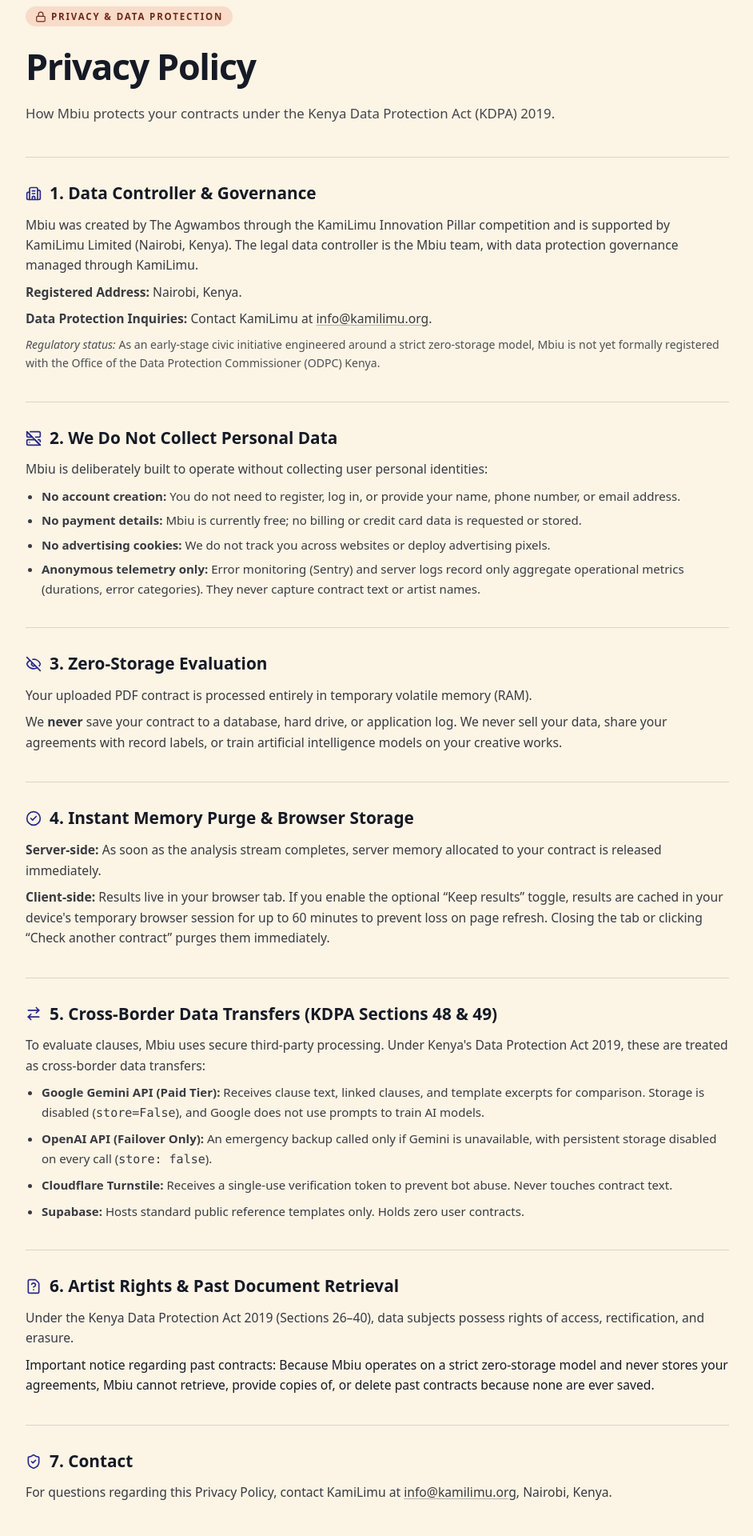
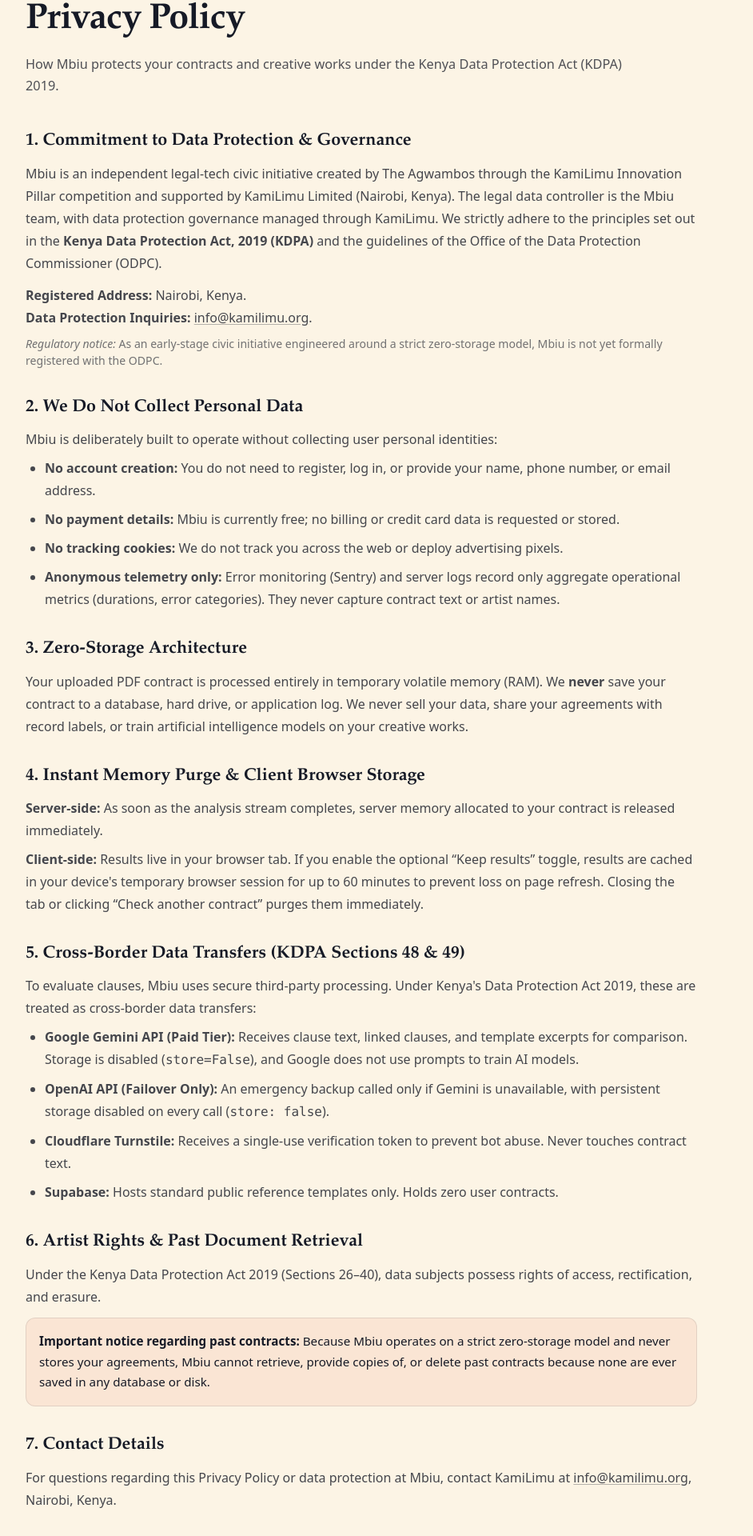
Before and after one commit to mutuiris/mbiu, a Next.js app in the folder frontend/: page /privacy in a window 1280 px wide. Shown: the part 154-2074 px from the top of the page at 80% size, without its empty margins (0-942 px from the left). Built offline with nearby package versions, Linux system fonts and the light colour scheme.

Commit message:
feat(legal): style Privacy Policy matching HustleYetu open left-aligned layout

```diff
--- a/frontend/src/app/privacy/page.tsx
+++ b/frontend/src/app/privacy/page.tsx
@@ -1,62 +1,50 @@
 import React from "react";
 import type { Metadata } from "next";
 import { Navbar } from "@/components/Navbar";
-import {
-  ShieldCheck,
-  Lock,
-  EyeOff,
-  CheckCircle2,
-  ServerOff,
-  ArrowRightLeft,
-  FileQuestion,
-  Building2,
-} from "lucide-react";
 
 export const metadata: Metadata = {
-  title: "Privacy Policy - Mbiu",
+  title: "Privacy Policy — Mbiu",
   description:
-    "How Mbiu protects your music agreements and handles data under the Kenya Data Protection Act 2019.",
+    "How Mbiu collects, uses, and safeguards your data under the Kenya Data Protection Act (KDPA) 2019.",
 };
 
 export default function PrivacyPage() {
   return (
-    <div className="relative min-h-screen overflow-x-clip bg-mbiu-cream font-sans text-mbiu-ink dark:bg-mbiu-bg-dark dark:text-[#F4EFE6]">
+    <div className="relative flex min-h-screen flex-col overflow-x-clip bg-mbiu-cream font-sans text-mbiu-ink transition-colors dark:bg-mbiu-bg-dark dark:text-[#F4EFE6]">
       <Navbar basePath="/" />
 
-      <main className="mx-auto w-full max-w-[1280px] px-4 py-10 sm:px-8 sm:py-16">
-        <div className="w-full max-w-[880px] text-left">
-          <div className="flex items-center gap-2">
-            <span className="inline-flex items-center gap-1.5 rounded-full bg-mbiu-peach/50 px-3 py-1 text-[0.72rem] font-bold uppercase tracking-[0.16em] text-mbiu-warning-text dark:bg-mbiu-peach/15 dark:text-[#f3c9b8]">
-              <Lock className="h-3.5 w-3.5" />
-              Privacy &amp; Data Protection
-            </span>
+      <main className="flex-1 px-4 py-8 sm:px-8 sm:py-12">
+        <div className="mx-auto w-full max-w-[1280px]">
+          {/* Page Header */}
+          <div className="mb-10 text-left">
+            <h1 className="font-serif text-[2.2rem] font-bold tracking-tight text-mbiu-ink dark:text-[#F6F2E9] sm:text-[2.8rem]">
+              Privacy Policy
+            </h1>
+            <p className="mt-2 max-w-[760px] text-[1.02rem] leading-relaxed text-mbiu-ink/75 dark:text-[#B9C1C5]">
+              How Mbiu protects your contracts and creative works under the Kenya Data Protection Act
+              (KDPA) 2019.
+            </p>
           </div>
 
-          <h1 className="mt-4 font-sans text-[2.2rem] font-extrabold tracking-[-0.03em] text-mbiu-ink dark:text-[#F6F2E9] sm:text-[2.8rem]">
-            Privacy Policy
-          </h1>
-
-          <p className="mt-3 text-[1.05rem] leading-relaxed text-mbiu-ink/80 dark:text-[#c2c9cd]">
-            How Mbiu protects your contracts under the Kenya Data Protection Act (KDPA) 2019.
+          {/* Content Column - Max Width 840px, Left-aligned */}
+          <div className="mb-16 max-w-[840px] text-left">
+            <div className="flex flex-col gap-8">
+              <div>
+                <h2 className="mb-2.5 font-serif text-[1.35rem] font-bold text-mbiu-ink dark:text-[#F6F2E9]">
+                  1. Commitment to Data Protection &amp; Governance
+                </h2>
+                <p className="text-[1rem] leading-[1.75] text-mbiu-ink/80 dark:text-[#d2d9de]">
+                  Mbiu is an independent legal-tech civic initiative created by The Agwambos through the
+                  KamiLimu Innovation Pillar competition and supported by KamiLimu Limited (Nairobi,
+                  Kenya). The legal data controller is the Mbiu team, with data protection governance
+                  managed through KamiLimu. We strictly adhere to the principles set out in the{" "}
+                  <strong>Kenya Data Protection Act, 2019 (KDPA)</strong> and the guidelines of the
+                  Office of the Data Protection Commissioner (ODPC).
                 </p>
-
-          <div className="mt-10 space-y-9 text-[0.98rem] leading-relaxed text-mbiu-ink/85 dark:text-[#d2d9de]">
-            {/* Section 1 */}
-            <section className="border-t border-mbiu-ink/15 pt-7 dark:border-white/15">
-              <h2 className="flex items-center gap-2.5 font-sans text-[1.3rem] font-bold text-mbiu-ink dark:text-[#F6F2E9]">
-                <Building2 className="h-5 w-5 text-mbiu-indigo dark:text-mbiu-indigo-dark" />
-                1. Data Controller &amp; Governance
-              </h2>
-              <p className="mt-2.5">
-                Mbiu was created by The Agwambos through the KamiLimu Innovation Pillar competition
-                and is supported by KamiLimu Limited (Nairobi, Kenya). The legal data controller is
-                the Mbiu team, with data protection governance managed through KamiLimu.
-              </p>
-              <p className="mt-2">
+                <p className="mt-3 text-[1rem] leading-[1.75] text-mbiu-ink/80 dark:text-[#d2d9de]">
                   <strong>Registered Address:</strong> Nairobi, Kenya.
-              </p>
-              <p className="mt-2">
-                <strong>Data Protection Inquiries:</strong> Contact KamiLimu at{" "}
+                  <br />
+                  <strong>Data Protection Inquiries:</strong>{" "}
                   <a
                     href="mailto:info@kamilimu.org"
                     className="font-medium underline decoration-mbiu-ink/30 underline-offset-2 hover:text-mbiu-indigo dark:hover:text-white"
@@ -65,23 +53,20 @@ export default function PrivacyPage() {
                   </a>
                   .
                 </p>
-              <p className="mt-2 text-[0.88rem] text-mbiu-ink/75 dark:text-[#a0aab0]">
-                <em>Regulatory status:</em> As an early-stage civic initiative engineered around a
-                strict zero-storage model, Mbiu is not yet formally registered with the Office of the
-                Data Protection Commissioner (ODPC) Kenya.
+                <p className="mt-2 text-[0.88rem] text-mbiu-ink/60 dark:text-[#9aa5aa]">
+                  <em>Regulatory notice:</em> As an early-stage civic initiative engineered around a
+                  strict zero-storage model, Mbiu is not yet formally registered with the ODPC.
                 </p>
-            </section>
+              </div>
 
-            {/* Section 2 */}
-            <section className="border-t border-mbiu-ink/15 pt-7 dark:border-white/15">
-              <h2 className="flex items-center gap-2.5 font-sans text-[1.3rem] font-bold text-mbiu-ink dark:text-[#F6F2E9]">
-                <ServerOff className="h-5 w-5 text-mbiu-indigo dark:text-mbiu-indigo-dark" />
+              <div>
+                <h2 className="mb-2.5 font-serif text-[1.35rem] font-bold text-mbiu-ink dark:text-[#F6F2E9]">
                   2. We Do Not Collect Personal Data
                 </h2>
-              <p className="mt-2.5">
+                <p className="text-[1rem] leading-[1.75] text-mbiu-ink/80 dark:text-[#d2d9de]">
                   Mbiu is deliberately built to operate without collecting user personal identities:
                 </p>
-              <ul className="mt-2 list-disc space-y-1.5 pl-5 text-[0.94rem]">
+                <ul className="mt-2 flex flex-col gap-2 pl-6 list-disc text-[1rem] leading-[1.75] text-mbiu-ink/80 dark:text-[#d2d9de]">
                   <li>
                     <strong>No account creation:</strong> You do not need to register, log in, or
                     provide your name, phone number, or email address.
@@ -91,8 +76,8 @@ export default function PrivacyPage() {
                     card data is requested or stored.
                   </li>
                   <li>
-                  <strong>No advertising cookies:</strong> We do not track you across websites or
-                  deploy advertising pixels.
+                    <strong>No tracking cookies:</strong> We do not track you across the web or deploy
+                    advertising pixels.
                   </li>
                   <li>
                     <strong>Anonymous telemetry only:</strong> Error monitoring (Sentry) and server
@@ -100,54 +85,46 @@ export default function PrivacyPage() {
                     never capture contract text or artist names.
                   </li>
                 </ul>
-            </section>
+              </div>
 
-            {/* Section 3 */}
-            <section className="border-t border-mbiu-ink/15 pt-7 dark:border-white/15">
-              <h2 className="flex items-center gap-2.5 font-sans text-[1.3rem] font-bold text-mbiu-ink dark:text-[#F6F2E9]">
-                <EyeOff className="h-5 w-5 text-mbiu-indigo dark:text-mbiu-indigo-dark" />
-                3. Zero-Storage Evaluation
+              <div>
+                <h2 className="mb-2.5 font-serif text-[1.35rem] font-bold text-mbiu-ink dark:text-[#F6F2E9]">
+                  3. Zero-Storage Architecture
                 </h2>
-              <p className="mt-2.5">
+                <p className="text-[1rem] leading-[1.75] text-mbiu-ink/80 dark:text-[#d2d9de]">
                   Your uploaded PDF contract is processed entirely in temporary volatile memory (RAM).
-              </p>
-              <p className="mt-2">
                   We <strong>never</strong> save your contract to a database, hard drive, or
                   application log. We never sell your data, share your agreements with record labels, or
                   train artificial intelligence models on your creative works.
                 </p>
-            </section>
+              </div>
 
-            {/* Section 4 */}
-            <section className="border-t border-mbiu-ink/15 pt-7 dark:border-white/15">
-              <h2 className="flex items-center gap-2.5 font-sans text-[1.3rem] font-bold text-mbiu-ink dark:text-[#F6F2E9]">
-                <CheckCircle2 className="h-5 w-5 text-mbiu-indigo dark:text-mbiu-indigo-dark" />
-                4. Instant Memory Purge &amp; Browser Storage
+              <div>
+                <h2 className="mb-2.5 font-serif text-[1.35rem] font-bold text-mbiu-ink dark:text-[#F6F2E9]">
+                  4. Instant Memory Purge &amp; Client Browser Storage
                 </h2>
-              <p className="mt-2.5">
-                <strong>Server-side:</strong> As soon as the analysis stream completes, server memory
-                allocated to your contract is released immediately.
+                <p className="text-[1rem] leading-[1.75] text-mbiu-ink/80 dark:text-[#d2d9de]">
+                  <strong>Server-side:</strong> As soon as the analysis stream completes, server
+                  memory allocated to your contract is released immediately.
                 </p>
-              <p className="mt-2">
+                <p className="mt-2 text-[1rem] leading-[1.75] text-mbiu-ink/80 dark:text-[#d2d9de]">
                   <strong>Client-side:</strong> Results live in your browser tab. If you enable the
                   optional &ldquo;Keep results&rdquo; toggle, results are cached in your device&apos;s
                   temporary browser session for up to 60 minutes to prevent loss on page refresh.
                   Closing the tab or clicking &ldquo;Check another contract&rdquo; purges them
                   immediately.
                 </p>
-            </section>
+              </div>
 
-            {/* Section 5 */}
-            <section className="border-t border-mbiu-ink/15 pt-7 dark:border-white/15">
-              <h2 className="flex items-center gap-2.5 font-sans text-[1.3rem] font-bold text-mbiu-ink dark:text-[#F6F2E9]">
-                <ArrowRightLeft className="h-5 w-5 text-mbiu-indigo dark:text-mbiu-indigo-dark" />
+              <div>
+                <h2 className="mb-2.5 font-serif text-[1.35rem] font-bold text-mbiu-ink dark:text-[#F6F2E9]">
                   5. Cross-Border Data Transfers (KDPA Sections 48 &amp; 49)
                 </h2>
-              <p className="mt-2.5">
-                To evaluate clauses, Mbiu uses secure third-party processing. Under Kenya&apos;s Data
-                Protection Act 2019, these are treated as cross-border data transfers:
+                <p className="text-[1rem] leading-[1.75] text-mbiu-ink/80 dark:text-[#d2d9de]">
+                  To evaluate clauses, Mbiu uses secure third-party processing. Under Kenya&apos;s
+                  Data Protection Act 2019, these are treated as cross-border data transfers:
                 </p>
-              <ul className="mt-2 list-disc space-y-2 pl-5 text-[0.94rem]">
+                <ul className="mt-2 flex flex-col gap-2 pl-6 list-disc text-[1rem] leading-[1.75] text-mbiu-ink/80 dark:text-[#d2d9de]">
                   <li>
                     <strong>Google Gemini API (Paid Tier):</strong> Receives clause text, linked
                     clauses, and template excerpts for comparison. Storage is disabled (
@@ -167,33 +144,31 @@ export default function PrivacyPage() {
                     zero user contracts.
                   </li>
                 </ul>
-            </section>
+              </div>
 
-            {/* Section 6 */}
-            <section className="border-t border-mbiu-ink/15 pt-7 dark:border-white/15">
-              <h2 className="flex items-center gap-2.5 font-sans text-[1.3rem] font-bold text-mbiu-ink dark:text-[#F6F2E9]">
-                <FileQuestion className="h-5 w-5 text-mbiu-indigo dark:text-mbiu-indigo-dark" />
+              <div>
+                <h2 className="mb-2.5 font-serif text-[1.35rem] font-bold text-mbiu-ink dark:text-[#F6F2E9]">
                   6. Artist Rights &amp; Past Document Retrieval
                 </h2>
-              <p className="mt-2.5">
+                <p className="text-[1rem] leading-[1.75] text-mbiu-ink/80 dark:text-[#d2d9de]">
                   Under the Kenya Data Protection Act 2019 (Sections 26–40), data subjects possess
                   rights of access, rectification, and erasure.
                 </p>
-              <p className="mt-2 font-medium text-mbiu-ink dark:text-[#F6F2E9]">
-                Important notice regarding past contracts: Because Mbiu operates on a strict
-                zero-storage model and never stores your agreements, Mbiu cannot retrieve, provide
-                copies of, or delete past contracts because none are ever saved.
+                <p className="mt-3 rounded-xl border border-mbiu-ink/10 bg-mbiu-peach/30 p-4 text-[0.95rem] leading-[1.7] text-mbiu-ink dark:border-white/10 dark:bg-white/[0.04] dark:text-[#F6F2E9]">
+                  <strong>Important notice regarding past contracts:</strong> Because Mbiu operates on a
+                  strict zero-storage model and never stores your agreements, Mbiu cannot retrieve,
+                  provide copies of, or delete past contracts because none are ever saved in any database
+                  or disk.
                 </p>
-            </section>
+              </div>
 
-            {/* Section 7 */}
-            <section className="border-t border-mbiu-ink/15 pt-7 dark:border-white/15">
-              <h2 className="flex items-center gap-2.5 font-sans text-[1.3rem] font-bold text-mbiu-ink dark:text-[#F6F2E9]">
-                <ShieldCheck className="h-5 w-5 text-mbiu-indigo dark:text-mbiu-indigo-dark" />
-                7. Contact
+              <div>
+                <h2 className="mb-2.5 font-serif text-[1.35rem] font-bold text-mbiu-ink dark:text-[#F6F2E9]">
+                  7. Contact Details
                 </h2>
-              <p className="mt-2.5">
-                For questions regarding this Privacy Policy, contact KamiLimu at{" "}
+                <p className="text-[1rem] leading-[1.75] text-mbiu-ink/80 dark:text-[#d2d9de]">
+                  For questions regarding this Privacy Policy or data protection at Mbiu, contact
+                  KamiLimu at{" "}
                   <a
                     href="mailto:info@kamilimu.org"
                     className="font-medium underline decoration-mbiu-ink/30 underline-offset-2 hover:text-mbiu-indigo dark:hover:text-white"
@@ -202,13 +177,21 @@ export default function PrivacyPage() {
                   </a>
                   , Nairobi, Kenya.
                 </p>
-            </section>
+              </div>
+            </div>
           </div>
         </div>
       </main>
 
-      <footer className="mx-auto mt-20 w-full max-w-[1280px] border-t border-mbiu-ink/15 px-4 py-8 text-[0.84rem] text-mbiu-ink/60 dark:border-white/10 dark:text-[#88949b] sm:px-8">
-        <p>© 2026 Mbiu. All rights reserved.</p>
+      <footer className="border-t border-[#e2d5c3] bg-transparent py-8 text-[0.875rem] text-mbiu-ink/70 transition-colors dark:border-white/10 dark:text-[#88949b]">
+        <div className="mx-auto flex max-w-[1280px] flex-col items-center justify-between gap-3 px-4 sm:flex-row sm:px-8">
+          <div>© 2026 Mbiu. All rights reserved.</div>
+          <div className="flex items-center gap-3 text-[0.84rem]">
+            <span>Kenya Creative Economy Civic Project</span>
+            <span>·</span>
+            <span>Supported by KamiLimu</span>
+          </div>
+        </div>
       </footer>
     </div>
   );
```
Lines whose indentation alone changed are shown as unchanged.
